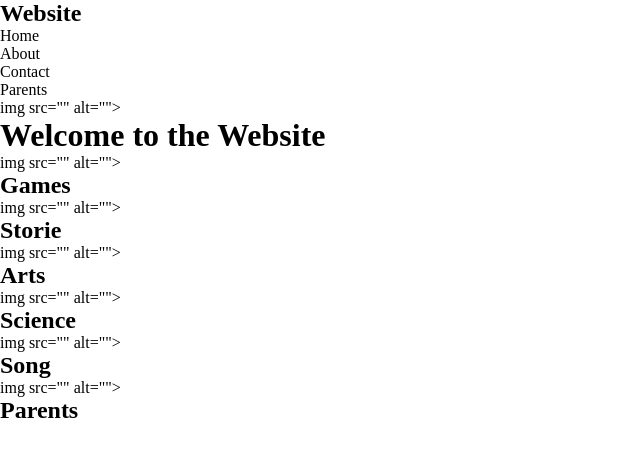
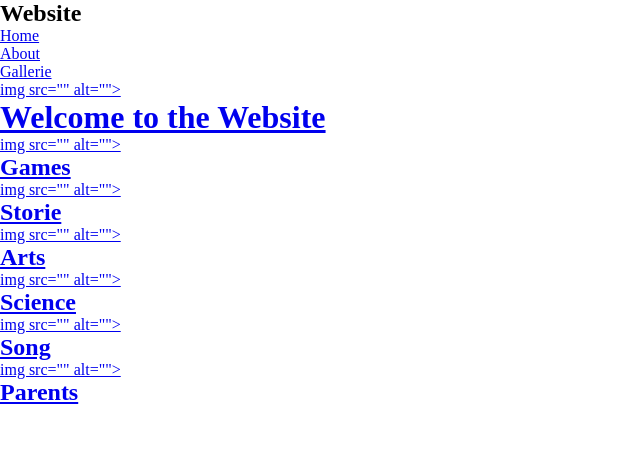
Before and after one commit to Alexis-Fredryck/Site-pour-enfants, a plain HTML site: page index.html in a window 1280 px wide. Shown: the whole page, without its empty margins (0-640 px from the left). Drawn offline with Linux system fonts and the light colour scheme.

Commit message:
html mis a jour avec lien pour le site

```diff
--- a/index.html
+++ b/index.html
@@ -13,10 +13,9 @@
     </div>
 
     <ul>
-      <li>Home</li>
-      <li>About</li>
-      <li>Contact</li>
-      <li>Parents</li>
+      <li><a href="index.html">Home</a></li>
+      <li><a href="about.html">About</li>
+      <li><a href="gallery.html">Gallerie</li>
     </ul>
   </nav>
 
```
